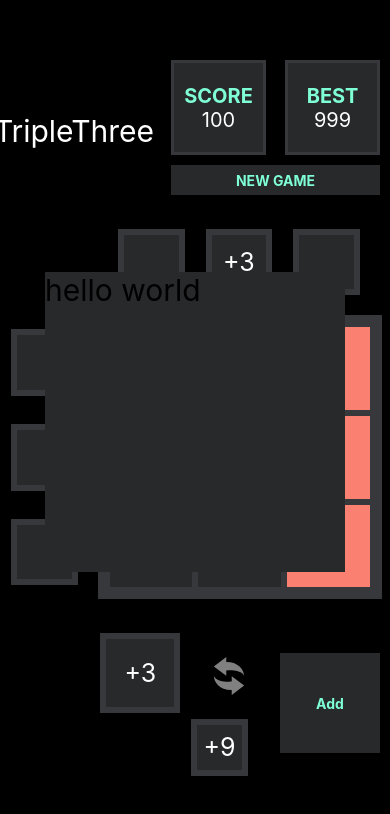
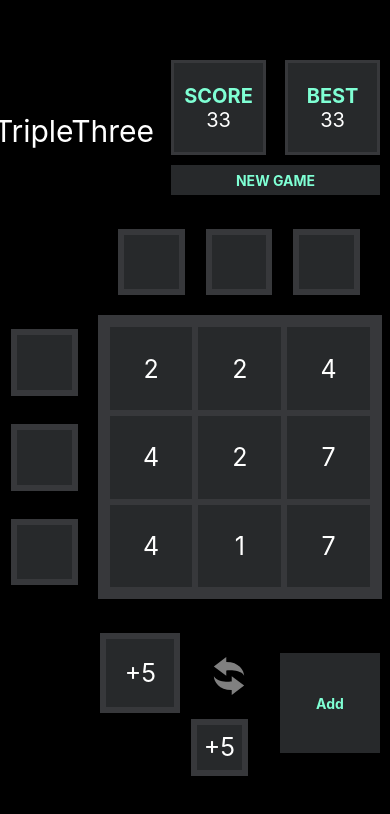
Before and after one commit to calm1205/triple-three-native, a React Native app: screen / in a window 390 px wide. Shown: the top 814 px of the page. Built offline with nearby package versions, Linux system fonts and the light colour scheme.

Commit message:
add button controll

```diff
--- a/App.tsx
+++ b/App.tsx
@@ -8,52 +8,54 @@ import { COLOR } from "./src/utils/style";
 import { useTripleThree } from "./src/hooks";
 
 export default function App() {
-  const { width, height } = Dimensions.get("window");
-  // const {
-  //   score,
-  //   bestScore,
-  //   gameOver,
-  //   adders,
-  //   hands,
-  //   squares,
-  //   setGameOver,
-  //   onClickNewGame,
-  //   onClickAdder,
-  //   onChangeHands,
-  //   onClickAddButton,
-  // } = useTripleThree();
+  const { height } = Dimensions.get("window");
+  const {
+    score,
+    bestScore,
+    gameOver,
+    adders,
+    hands,
+    squares,
+    setGameOver,
+    onPressNewGame,
+    onPressAdder,
+    onChangeHands,
+    onPressAddButton,
+  } = useTripleThree();
+
+  const [open, setOpen] = React.useState(gameOver);
+  React.useEffect(() => setOpen(gameOver), [gameOver]);
   return (
     <ScrollView style={[styles.container]} showsVerticalScrollIndicator={false}>
-      <GameOverModal />
+      <GameOverModal
+        open={open}
+        score={score}
+        setState={setOpen}
+        onPress={onPressNewGame}
+      />
       <View style={{ height }}>
         <View style={styles.top}>
-          <View
-            style={{ flex: 2, alignItems: "center", justifyContent: "center" }}
-          >
+          <View style={styles.title}>
             <Text style={{ fontSize: 30, color: COLOR.TEXT }}>TripleThree</Text>
           </View>
-          <View style={{ flex: 3, alignItems: "flex-end", padding: 10 }}>
+          <View style={styles.score}>
             <Scores
-              score={100}
-              bestScore={999}
-              onPress={() => alert("new game")}
+              score={score}
+              bestScore={bestScore}
+              onPress={onPressNewGame}
             />
           </View>
         </View>
 
         <View style={styles.main}>
           <TripleThree
-            adders={[0, 3, 0, 0, 0, 0]}
-            squares={[
-              [1, 2, 3],
-              [4, 5, 6],
-              [7, 8, 9],
-            ]}
-            hands={[4, 5]}
-            buttonDisable={false}
-            onPressAdder={() => alert("adder")}
-            onPressAddButton={() => alert("add button")}
-            onPressChangeHands={() => alert("change hand")}
+            adders={adders}
+            squares={squares}
+            hands={hands}
+            buttonDisable={gameOver}
+            onPressAdder={onPressAdder}
+            onPressAddButton={onPressAddButton}
+            onPressChangeHands={onChangeHands}
           />
         </View>
       </View>
@@ -66,19 +68,10 @@ export default function App() {
 }
 
 const styles = StyleSheet.create({
-  container: {
-    backgroundColor: "black",
-  },
-  top: {
-    height: "25%",
-    paddingTop: 50,
-    flexDirection: "row",
-    // backgroundColor: "thistle",
-  },
-  main: {
-    height: "75%",
-  },
-  bottom: {
-    paddingHorizontal: 30,
-  },
+  container: { backgroundColor: "black" },
+  top: { height: "25%", paddingTop: 50, flexDirection: "row" },
+  title: { flex: 2, alignItems: "center", justifyContent: "center" },
+  score: { flex: 3, alignItems: "flex-end", padding: 10 },
+  main: { height: "75%" },
+  bottom: { paddingHorizontal: 30 },
 });
--- a/src/components/atoms/Adder.tsx
+++ b/src/components/atoms/Adder.tsx
@@ -6,17 +6,17 @@ import { COLOR, SIZE } from "../../utils/style";
 type BaseAdderProps = {
   index: number;
   value: number;
-  onPress: () => void;
+  onPress: (index: number) => void;
 };
 
 export const Adder: React.FC<BaseAdderProps> = ({ index, value, onPress }) => {
   const size = useStandardSize() * 3.5;
+  const onPressAdder = () => onPress(index);
 
   return (
     <TouchableOpacity
       style={[styles.container, { width: size, height: size }]}
-      onPress={onPress}
-      data-index={index}
+      onPress={onPressAdder}
     >
       <Text style={styles.text}>{value === 0 || `+${value}`}</Text>
     </TouchableOpacity>
--- a/src/components/molecules/Scores.tsx
+++ b/src/components/molecules/Scores.tsx
@@ -10,11 +10,15 @@ type BaseScoresProps = {
   onPress: () => void;
 };
 
-export const Scores: React.FC<BaseScoresProps> = ({ score, bestScore }) => {
+export const Scores: React.FC<BaseScoresProps> = ({
+  score,
+  bestScore,
+  onPress,
+}) => {
   const size = useStandardSize();
   return (
-    <View style={styles.container}>
-      <View style={styles.score}>
+    <View>
+      <View style={{ flexDirection: "row" }}>
         <Score label={"SCORE"} value={score} />
         <View style={{ width: size }} />
         <Score label={"BEST"} value={bestScore} />
@@ -24,16 +28,11 @@ export const Scores: React.FC<BaseScoresProps> = ({ score, bestScore }) => {
           height={30}
           width={size * 11}
           text={"NEW GAME"}
-          onPress={() => alert("new game")}
+          onPress={onPress}
         />
       </View>
     </View>
   );
 };
 
-const styles = StyleSheet.create({
-  container: {},
-  score: {
-    flexDirection: "row",
-  },
-});
+const styles = StyleSheet.create({});
--- a/src/components/organisms/GameOverModal.tsx
+++ b/src/components/organisms/GameOverModal.tsx
@@ -1,53 +1,35 @@
 import React from "react";
-import { StyleSheet, Modal, Text, View, Image } from "react-native";
+import { StyleSheet, Modal, Text, View } from "react-native";
 import { COLOR } from "../../utils/style";
 import { BasicButton } from "../atoms";
 
 type BaseGameOverModalProps = {
   score?: number;
   open?: boolean;
-  setState?: (_: boolean) => void;
-  onPress?: () => void;
+  setState: (_: boolean) => void;
+  onPress: () => void;
 };
 
 export const GameOverModal: React.FC<BaseGameOverModalProps> = ({
-  score,
-  open,
+  score = 0,
+  open = false,
   setState,
   onPress,
 }) => {
   return (
-    <View style={{}}>
-      <Modal
-        style={styles.container}
-        animationType="fade"
-        visible={true}
-        transparent={true}
-      >
-        {/* <BlurView
-          intensity={90}
-          tint={"dark"}
-          style={{ width: "100%", height: "100%" }}
-        /> */}
-        <View
-          style={{
-            width: "100%",
-            height: "100%",
-            alignItems: "center",
-            justifyContent: "center",
-            zIndex: 9999,
-            position: "absolute",
-            top: 0,
-          }}
-        >
-          <View
-            style={{
-              backgroundColor: COLOR.BACKGROUND,
-              width: 300,
-              height: 300,
-            }}
-          >
-            <Text style={{ fontSize: 30 }}>hello world</Text>
+    <View>
+      <Modal animationType="fade" visible={open} transparent={true}>
+        <View style={styles.curtain} />
+        <View style={styles.container}>
+          <View style={styles.modal}>
+            <Text style={styles.title}>Game Over</Text>
+            <Text style={styles.text}>
+              Your score is <Text style={styles.score}>{score}</Text>
+            </Text>
+            <View style={[{ flexDirection: "row" }, styles.buttonBox]}>
+              <BasicButton text="BACK" onPress={() => setState(false)} />
+              <BasicButton text="NEW GAME" onPress={onPress} />
+            </View>
           </View>
         </View>
       </Modal>
@@ -56,6 +38,45 @@ export const GameOverModal: React.FC<BaseGameOverModalProps> = ({
 };
 
 const styles = StyleSheet.create({
-  container: {},
-  text: {},
+  curtain: {
+    width: "100%",
+    height: "100%",
+    backgroundColor: "black",
+    opacity: 0.8,
+  },
+  container: {
+    width: "100%",
+    height: "100%",
+    alignItems: "center",
+    justifyContent: "center",
+    zIndex: 9999,
+    position: "absolute",
+    top: 0,
+  },
+  modal: {
+    backgroundColor: COLOR.BORDER,
+    width: 300,
+    height: 250,
+    borderRadius: 10,
+  },
+  title: {
+    fontSize: 30,
+    fontWeight: "bold",
+    textAlign: "center",
+    marginVertical: 30,
+    color: COLOR.TEXT,
+  },
+  text: {
+    textAlign: "center",
+    color: COLOR.TEXT,
+  },
+  score: {
+    color: COLOR.PRIMARY,
+    fontSize: 40,
+  },
+  buttonBox: {
+    marginTop: 20,
+    paddingHorizontal: 40,
+    justifyContent: "space-between",
+  },
 });
--- a/src/components/organisms/TripleThree.tsx
+++ b/src/components/organisms/TripleThree.tsx
@@ -10,7 +10,7 @@ export type BaseTripleThreeProps = {
   squares: number[][];
   hands: [number, number];
   buttonDisable: boolean;
-  onPressAdder: () => void;
+  onPressAdder: (index: number) => void;
   onPressChangeHands: () => void;
   onPressAddButton: () => void;
 };
@@ -27,41 +27,31 @@ export const TripleThree: React.FC<BaseTripleThreeProps> = ({
 }) => {
   const { row_adders, column_adders } = useSplitAdders(adders, onPressAdder);
   const width = useStandardSize() * 14;
+  const height = width + paddingSpacing * 2 + SIZE.boldBorder * 2;
   return (
     <View style={{ flex: 1 }}>
-      <View style={[{ flex: 2, flexDirection: "row" }, styles.top]}>
+      <View style={styles.top}>
         <View style={{ flex: 2 }} />
-        <View style={[{ flex: 6, flexDirection: "row" }, styles.rowAdder]}>
-          {row_adders}
-        </View>
+        <View style={styles.rowAdder}>{row_adders}</View>
       </View>
 
-      <View style={[{ flex: 8, flexDirection: "row" }, styles.main]}>
-        <View
-          style={[
-            {
-              flex: 2,
-              height: width + paddingSpacing * 2 + SIZE.boldBorder * 2,
-            },
-            styles.columnAdder,
-          ]}
-        >
-          {column_adders}
-        </View>
-        <View style={[{ flex: 7 }, styles.nineSquare]}>
+      <View style={styles.main}>
+        <View style={[{ height }, styles.columnAdder]}>{column_adders}</View>
+        <View style={styles.nineSquare}>
           <NineSquares values={squares} />
         </View>
       </View>
 
-      <View style={[{ flex: 5 }, styles.bottom]}>
-        <View style={{ flex: 5, alignItems: "flex-end" }}>
-          <Hands values={[3, 9]} onPress={() => alert("change")} />
+      <View style={styles.bottom}>
+        <View style={styles.hands}>
+          <Hands values={hands} onPress={onPressChangeHands} />
         </View>
-        <View style={{ flex: 2, alignItems: "flex-end", paddingTop: 20 }}>
+        <View style={styles.button}>
           <BasicButton
             width={100}
             height={100}
             text="Add"
+            disabled={buttonDisable}
             onPress={onPressAddButton}
           />
         </View>
@@ -71,30 +61,23 @@ export const TripleThree: React.FC<BaseTripleThreeProps> = ({
 };
 
 const styles = StyleSheet.create({
-  top: {
-    alignItems: "flex-end",
-    // backgroundColor: "skyblue",
-  },
+  top: { flex: 2, flexDirection: "row", alignItems: "flex-end" },
   rowAdder: {
-    paddingHorizontal: paddingSpacing,
+    flex: 6,
+    flexDirection: "row",
     alignItems: "center",
     justifyContent: "space-around",
+    paddingHorizontal: paddingSpacing,
   },
   columnAdder: {
+    flex: 2,
     paddingVertical: paddingSpacing,
     alignItems: "flex-end",
     justifyContent: "space-around",
-    // backgroundColor: "red",
   },
-  main: {
-    // backgroundColor: "lavender",
-  },
-  nineSquare: {
-    padding: paddingSpacing,
-  },
-  bottom: {
-    flexDirection: "row",
-    paddingRight: 10,
-    // backgroundColor: "bisque",
-  },
+  main: { flex: 8, flexDirection: "row" },
+  nineSquare: { flex: 7, padding: paddingSpacing },
+  bottom: { flex: 5, flexDirection: "row", paddingRight: 10 },
+  hands: { flex: 5, alignItems: "flex-end" },
+  button: { flex: 2, alignItems: "flex-end", paddingTop: 20 },
 });
--- a/src/hooks/useGameOver.tsx
+++ b/src/hooks/useGameOver.tsx
@@ -3,7 +3,6 @@ import { useState } from "react";
 import { BaseTripleThreeProps } from "../components/organisms/TripleThree";
 
 type SquaresType = BaseTripleThreeProps["squares"];
-
 const isGameOver = (squares: SquaresType) => {
   let counter = 0;
   const squaresArray = squares.flatMap((_) => _);
--- a/src/hooks/useSplitAdders.tsx
+++ b/src/hooks/useSplitAdders.tsx
@@ -2,7 +2,10 @@
 import React from "react";
 import { Adder } from "../components/atoms";
 
-export const useSplitAdders = (adders: number[], onPress: () => void) => {
+export const useSplitAdders = (
+  adders: number[],
+  onPress: (index: number) => void
+) => {
   const row_adders: JSX.Element[] = [];
   const column_adders: JSX.Element[] = [];
 
@@ -10,8 +13,8 @@ export const useSplitAdders = (adders: number[], onPress: () => void) => {
     const adderElement = (
       <Adder
         value={adder}
+        index={index}
         onPress={onPress}
-        index={index}
         key={`adder_${index}`}
       />
     );
--- a/src/hooks/useTripleThree.tsx
+++ b/src/hooks/useTripleThree.tsx
@@ -13,6 +13,11 @@ export const useTripleThree = () => {
   const initialSquares: SquaresType = [...Array(3)].map(() =>
     [...Array(3)].map(() => useRandomNumber())
   );
+
+  // const getAsyncStorage = async (key: string) => {
+  //   const value = await AsyncStorage.getItem(key);
+  //   return value;
+  // };
   //   const AsyncStorageSquares = AsyncStorage.getItem("squares");
   const AsyncStorageSquares = null;
   // 存在すればAsyncStorageで初期化
@@ -35,9 +40,8 @@ export const useTripleThree = () => {
   // === GameOverの初期化 ===
   const { gameOver, setGameOver, isGameOver } = useGameOver(squares);
 
-  const onClickAdder = (event: React.MouseEvent) => {
-    const adderElement = event.target as HTMLDivElement;
-    const adderIndex = Number(adderElement.getAttribute("data-index"));
+  const onPressAdder = (index: number) => {
+    const adderIndex = index;
     const adderArray = [0, 0, 0, 0, 0, 0];
     adderArray[adderIndex] = hands[0];
     setAdders(adderArray);
@@ -56,7 +60,7 @@ export const useTripleThree = () => {
     return newSquares;
   };
 
-  const onClickAddButton = () => {
+  const onPressAddButton = () => {
     const [adderIndex] = adders.flatMap((v, i) => (v !== 0 ? i : []));
     if (adderIndex !== undefined) {
       setAdders([0, 0, 0, 0, 0, 0]);
@@ -72,7 +76,7 @@ export const useTripleThree = () => {
     }
   };
 
-  const onClickNewGame = () => {
+  const onPressNewGame = () => {
     AsyncStorage.removeItem("squares");
     AsyncStorage.removeItem("hands");
     setAdders([0, 0, 0, 0, 0, 0]);
@@ -89,9 +93,9 @@ export const useTripleThree = () => {
     hands,
     squares,
     setGameOver,
-    onClickNewGame,
-    onClickAdder,
+    onPressNewGame,
+    onPressAdder,
     onChangeHands,
-    onClickAddButton,
+    onPressAddButton,
   };
 };
```
